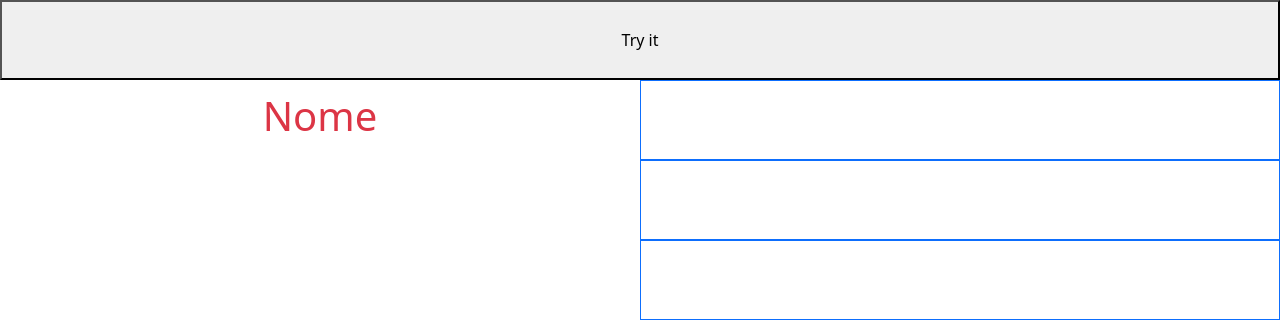
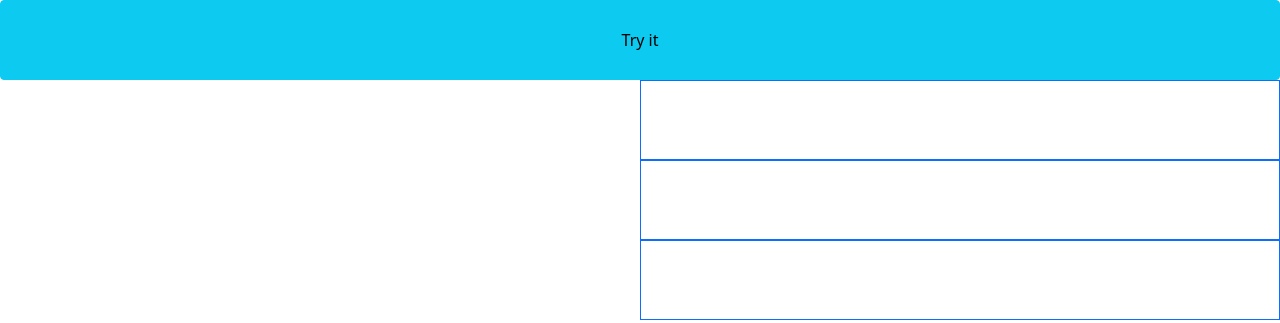
Before and after one commit to Francesco-Capriolo/js-pwdgen-wannabe, a plain HTML site: page index.html in a window 1280 px wide. Drawn offline with nearby package versions, Linux system fonts and the light colour scheme.

Commit message:
correzione html e aggiunta onclick completato

```diff
--- a/index.html
+++ b/index.html
@@ -28,13 +28,11 @@
 
     <main class="container-fluid">
         <section class="row text-center">
-            <button onclick="myFunction()">Try it</button>
+            <button onclick="myFunction()" class="btn btn-info">Try it</button>
         </section>
         <section class="row text-center">
             <div class="col-12 col-md-6 align-self-center">
-                <h1 class="text-danger">
-                    Nome
-                </h1>
+                <h1 id="demo-name" class="text-danger"></h1>
             </div>
             <div class="col-12 col-md-6 border border-primary">
                 <h2 id="my-name" class="text-primary align-bottom"></h2>
@@ -42,9 +40,7 @@
         </section>
         <section class="row text-center">
             <div class="col-12 col-md-6 align-self-center">
-                <h1 id="demo-surname" class="text-danger">
-
-                </h1>
+                <h1 id="demo-surname" class="text-danger"></h1>
             </div>
             <div class="col-12 col-md-6 border border-primary ">
                 <h2 id="my-surname" class="text-primary"></h2>
@@ -52,9 +48,7 @@
         </section>
         <section class="row text-center">
             <div class="col-12 col-md-6 align-self-center">
-                <h1 id="demo-color" class="text-danger">
-
-                </h1>
+                <h1 id="demo-color" class="text-danger"></h1>
             </div>
             <div class="col-12 col-md-6 border border-primary">
                 <h2 id="my-color" class="text-primary"></h2>
--- a/js/main.js
+++ b/js/main.js
@@ -11,6 +11,8 @@ document.getElementById("demo").innerHTML =
     "Hello " + firstName + surName + color + "21"; */
 
 function myFunction() {
+    document.getElementById("demo-name").innerHTML = "Nome?";
+
     let firstName = prompt("Please enter your name", "Francesco");
 
     if (firstName != null) {
```
